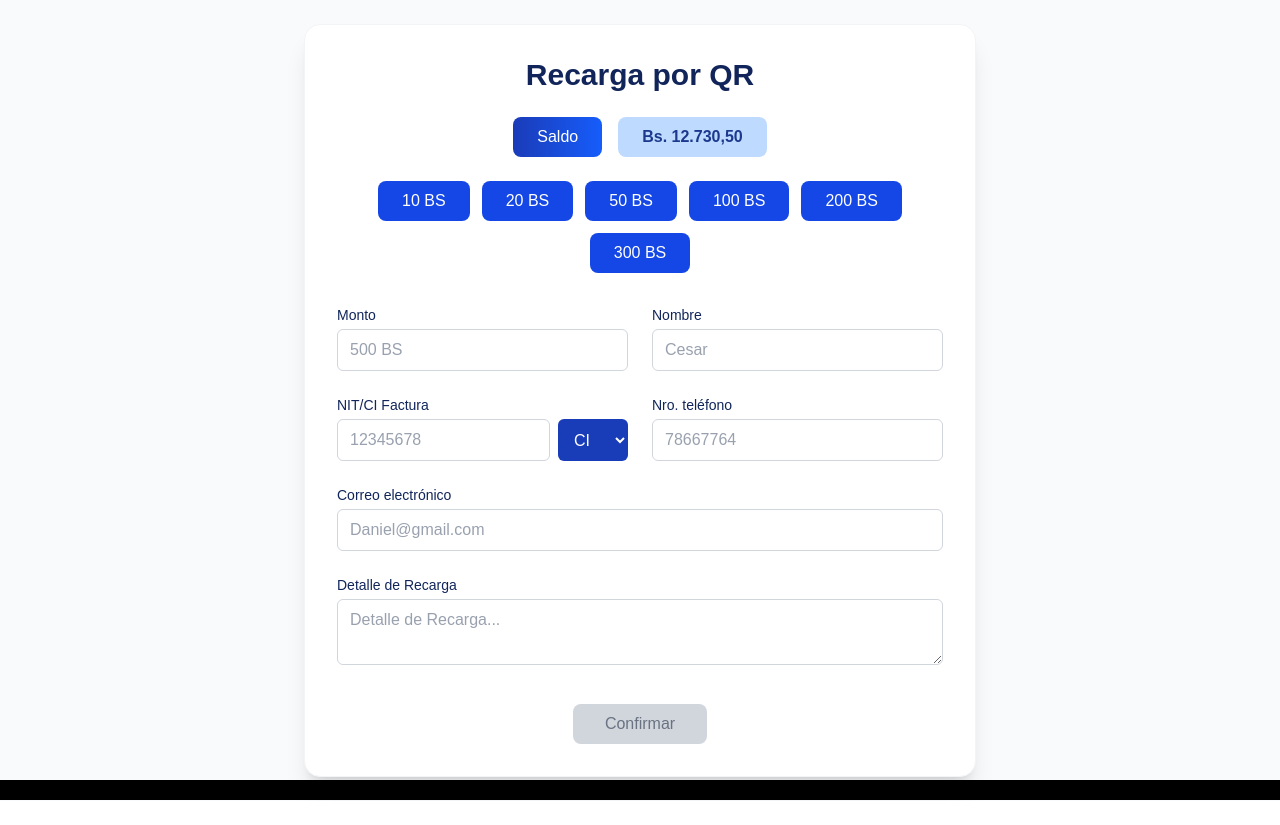
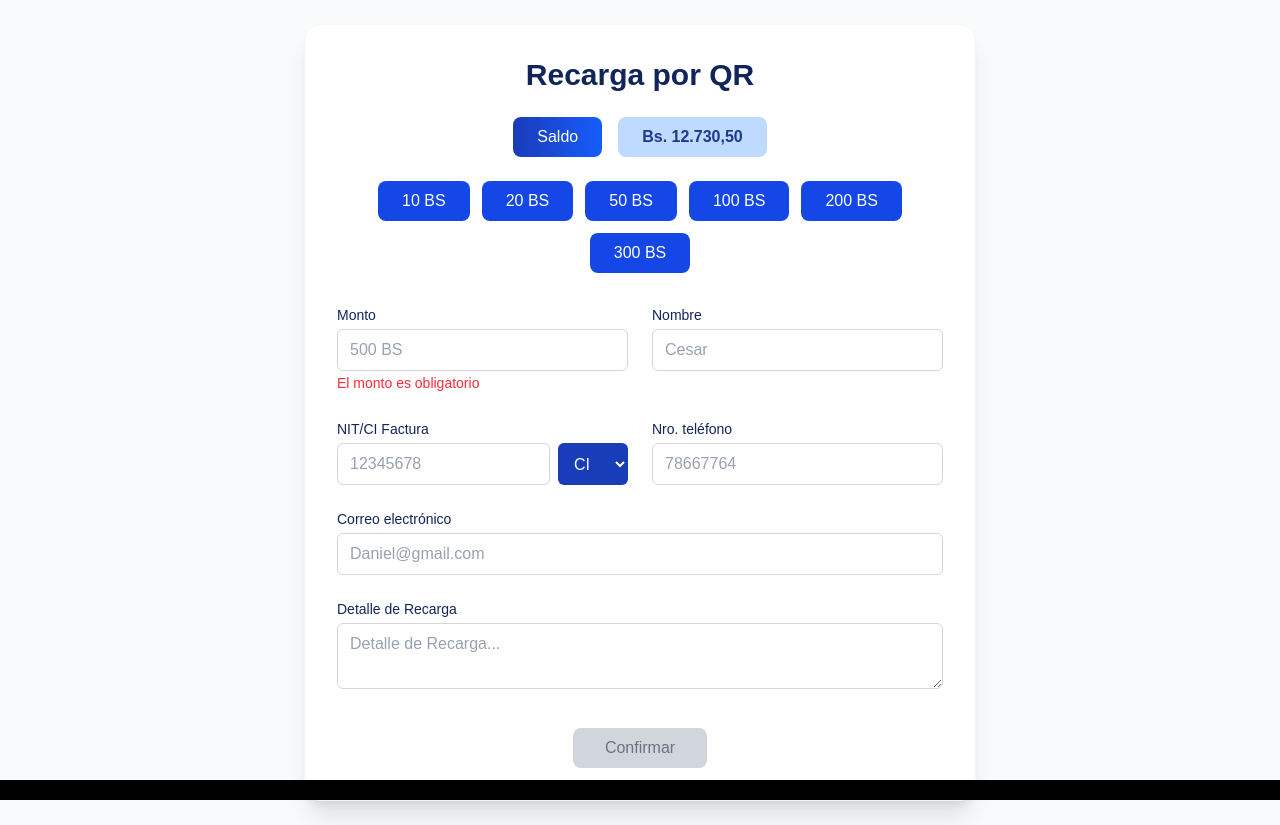
Before and after one commit to robertgt0/alquiler_front, a Next.js app: page /PagosQR in a window 1280 px wide. Before the commit the page ends 801 px from the top, so only its background shows below. Built offline with nearby package versions, Linux system fonts and the light colour scheme.

Commit message:
kevin chinuri jancko: Se implemento el mensaje de advertencia cuaando el campo Monto este vacio

```diff
--- a/src/app/PagosQR/page.tsx
+++ b/src/app/PagosQR/page.tsx
@@ -4,6 +4,7 @@ import React, { useState, useEffect } from "react";
 const RecargaQR: React.FC = () => {
   const [saldo] = useState<number>(12730.5);
   const [monto, setMonto] = useState<number | string>("");
+  const [montoError, setMontoError] = useState<string>(""); //estado para manejar el error
   const [nombre, setNombre] = useState<string>("");
   const [tipoDoc, setTipoDoc] = useState<string>("CI");
   const [nit, setNit] = useState<string>("");
@@ -16,7 +17,16 @@ const RecargaQR: React.FC = () => {
     let valid = true;
     const montoNum = Number(monto);
 
-    if (!monto || isNaN(montoNum) || montoNum <= 0 || montoNum > 3000) valid = false;
+    if (!monto) {
+      valid = false;
+      setMontoError("El monto es obligatorio");
+    } else if (isNaN(montoNum) || montoNum <= 0 || montoNum > 3000) {
+      valid = false;
+      setMontoError("Monto inválido (1 - 3000 BS)");
+    } else {
+      setMontoError("");
+    }
+
     if (!nombre || !/^[a-zA-Z\s]+$/.test(nombre) || nombre.length > 40) valid = false;
     if (!nit || !/^\d{1,8}$/.test(nit)) valid = false;
     if (!telefono || telefono.length < 1) valid = false;
@@ -79,6 +89,7 @@ const RecargaQR: React.FC = () => {
               onChange={handleMontoChange}
               placeholder="500 BS"
             />
+            {montoError && <span className="text-red-500 text-sm">{montoError}</span>}
           </div>
 
           <div>
```
